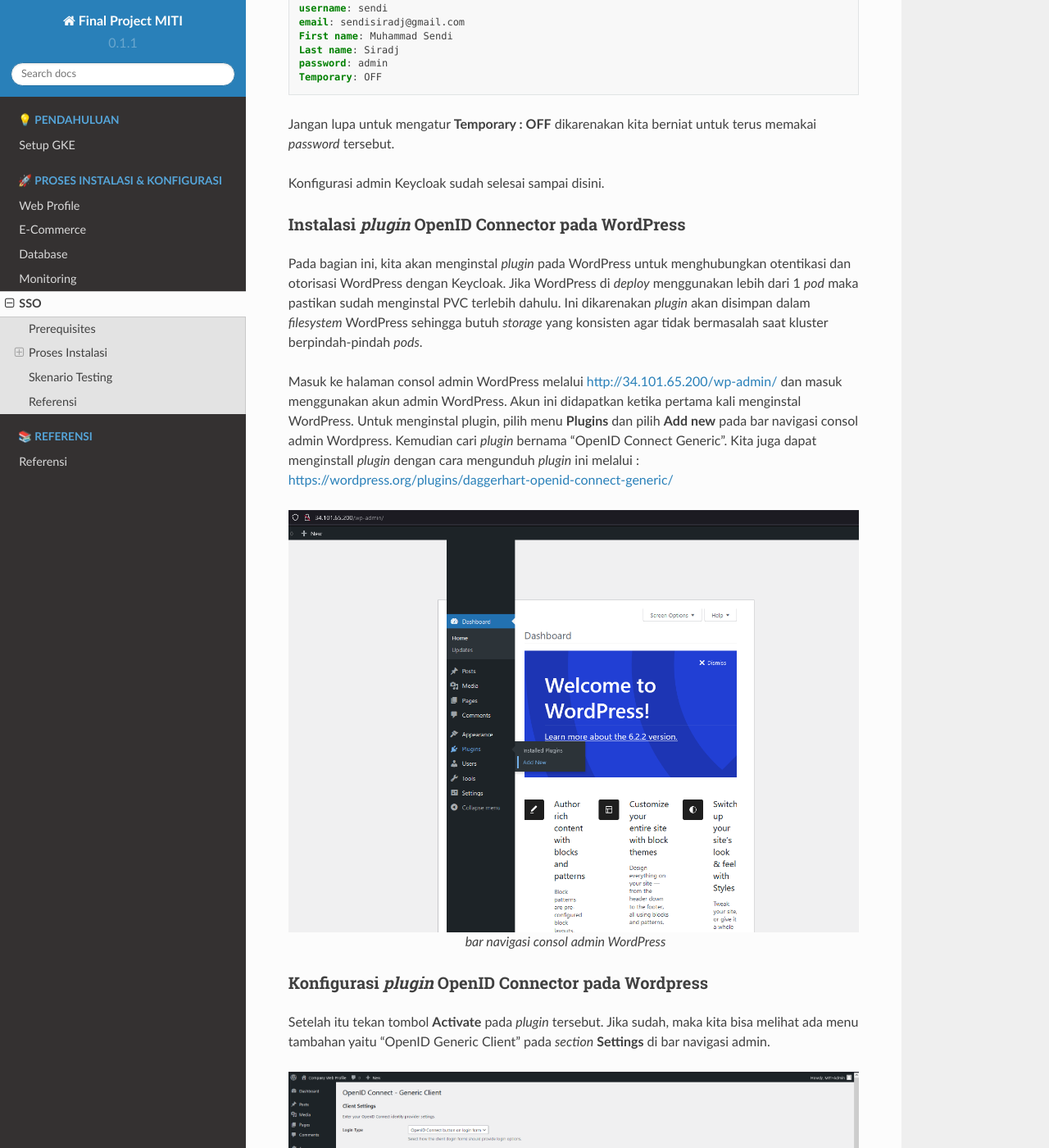
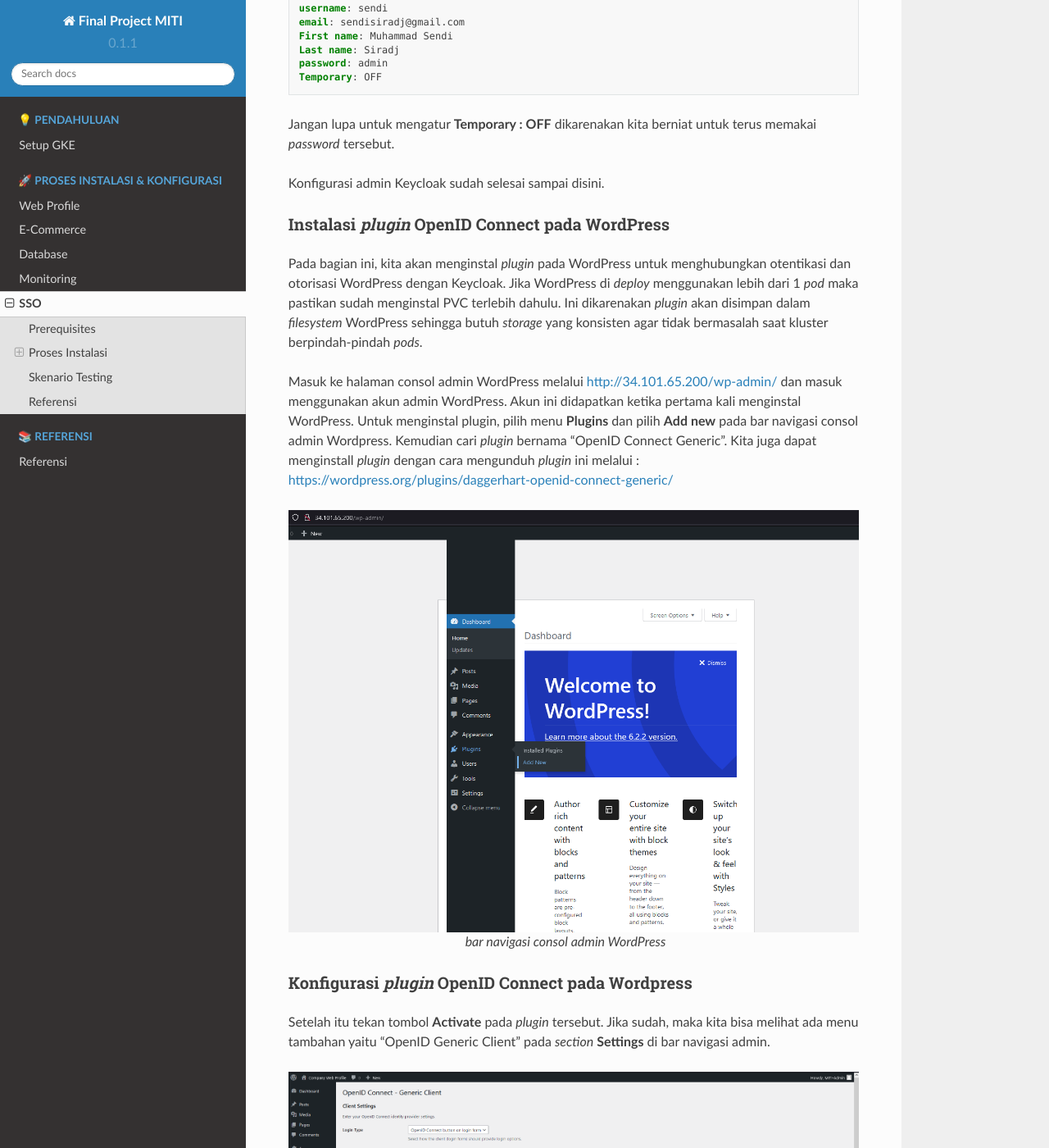
Before and after one commit to arizbw/deployment-miti, a Sphinx documentation site: the page built from docs/source/steps/SSO.rst, in a window 1280 px wide and 1400 px high, scrolled down 6539 px. Shown: the whole window at 82% size. Built offline with Sphinx 7.4.7 and the Read the Docs theme 2.0.0, drawn with Linux system fonts in a browser that asks for light colours; some of the changed text lies outside the part shown.

Commit message:
fix: lingo and formatting

```diff
--- a/docs/source/steps/SSO.rst
+++ b/docs/source/steps/SSO.rst
@@ -215,7 +215,7 @@
 
 Konfigurasi admin Keycloak sudah selesai sampai disini.
 
-Instalasi *plugin* OpenID Connector pada WordPress
+Instalasi *plugin* OpenID Connect pada WordPress
 ~~~~~~~~~~~~~~~~~~~~~~~~~~~~~~~~~~~~~~~~~~~~~~~~~~
 
 Pada bagian ini, kita akan menginstal *plugin* pada WordPress untuk menghubungkan otentikasi dan otorisasi WordPress dengan Keycloak. Jika WordPress di *deploy* menggunakan lebih dari 1 *pod* maka pastikan sudah menginstal PVC terlebih dahulu.
@@ -230,7 +230,7 @@
 
    bar navigasi consol admin WordPress
 
-Konfigurasi *plugin* OpenID Connector pada Wordpress
+Konfigurasi *plugin* OpenID Connect pada Wordpress
 ~~~~~~~~~~~~~~~~~~~~~~~~~~~~~~~~~~~~~~~~~~~~~~~~~~~~
 
 Setelah itu tekan tombol **Activate** pada *plugin* tersebut. Jika sudah, maka kita bisa melihat ada menu tambahan yaitu "OpenID Generic Client" pada *section* **Settings** di bar navigasi admin.
@@ -255,7 +255,7 @@
 Informasi *endpoint* di atas juga bisa didapatkan melalui consol admin Keycloak pada bagian **Realm settings > Endpoints > OpenID Endpoint Configuration**.
 Kemudian pada *section* **WordPress User Setting** kita perlu mencentang **Link Existing Users** agar *user* yang sudah kita buat di Keycloak dapat masuk ke WordPress. Jika tidak maka WordPress akan mengembalikan *error* **User Creation Failed** saat *login* menggunakan *user* dari Keycloak.
 
-Berikut ini adalah gambaran setting untuk *plugin* OpenID Connector :
+Berikut ini adalah gambaran setting untuk *plugin* OpenID connect :
 
 .. figure:: ../assets/keycloak-images/keycloak-image15.png
    :align: center
```
Also changed, not shown: 6 other files.
